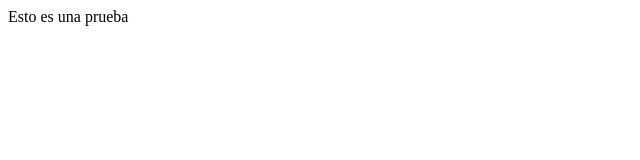
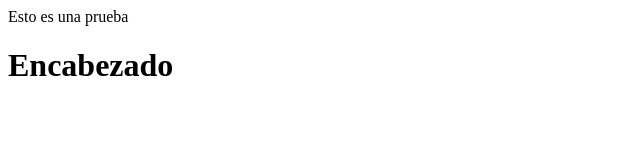
Before and after one commit to JPinaGuisado/proyecto-git-vsc, a plain HTML site: page index.html in a window 1280 px wide. Shown: the whole page, without its empty margins (0-640 px from the left). Drawn offline with Linux system fonts and the light colour scheme.

Commit message:
Encabezado de index.html

```diff
--- a/index.html
+++ b/index.html
@@ -8,5 +8,6 @@
 </head>
 <body>
   Esto es una prueba
+  <h1>Encabezado</h1>
 </body>
 </html>
```
